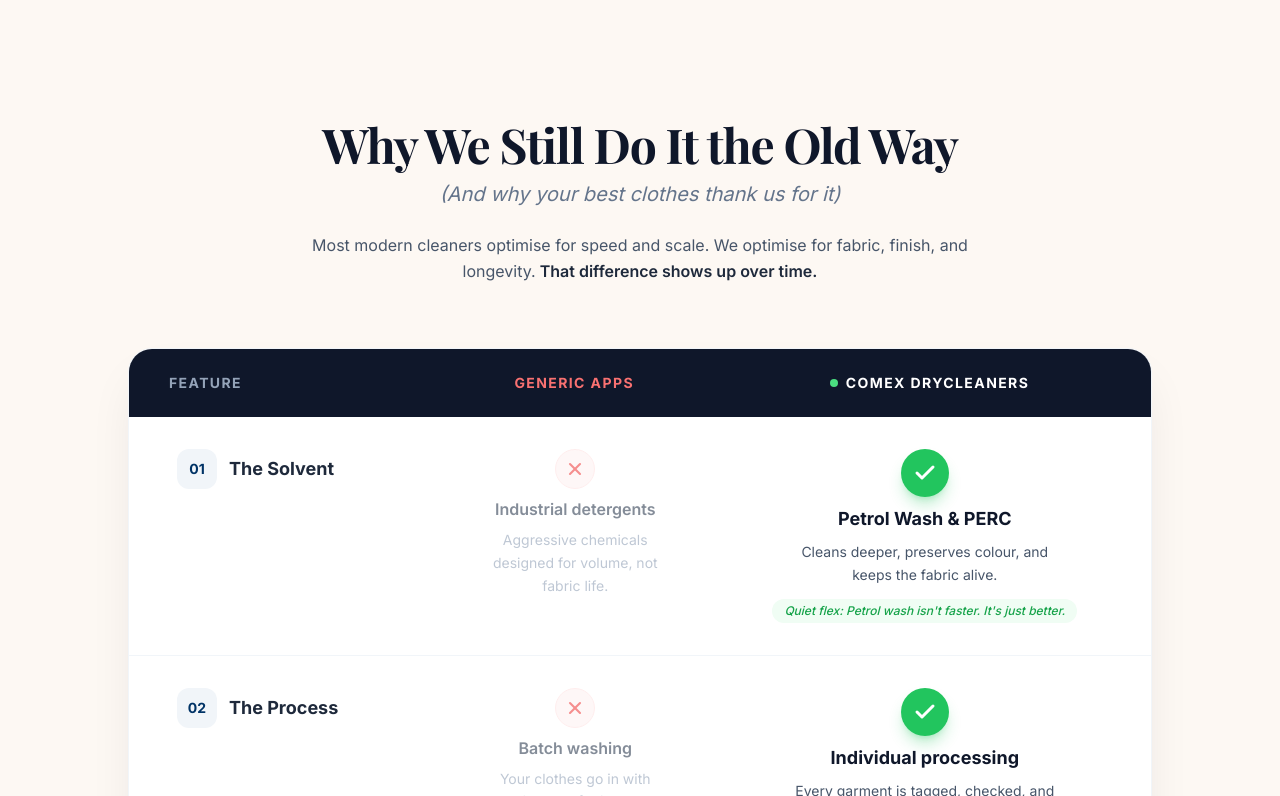
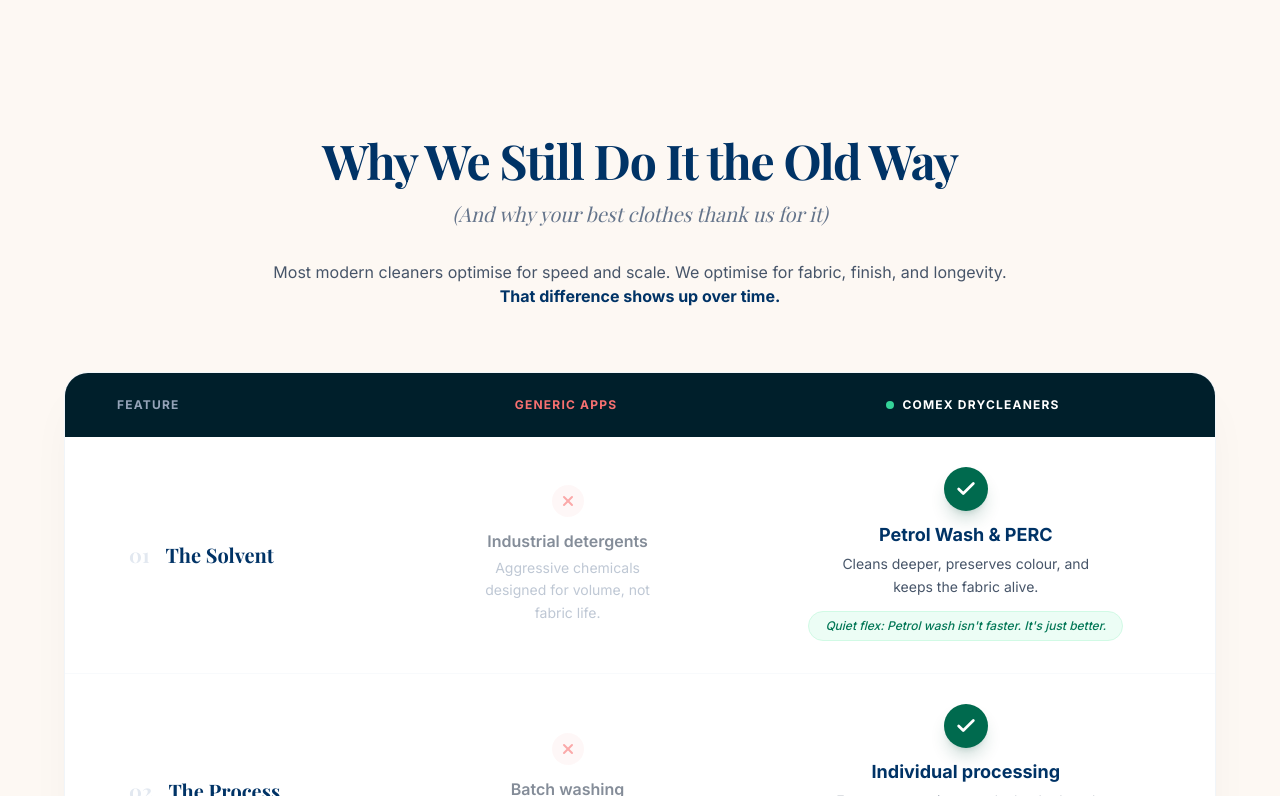
Before and after one commit to comexdryclean70/comex-dryclean-main-website, a Next.js app: page / in a window 1280 px wide. Shown: the part 2184-2980 px from the top of the page. Built offline with nearby package versions, Linux system fonts and the light colour scheme; a web font is replaced by a local one.

Commit message:
feat: redesign ComparisonSection to match Old Way aesthetic

```diff
--- a/src/components/ComparisonSection.tsx
+++ b/src/components/ComparisonSection.tsx
@@ -1,6 +1,6 @@
 "use client";
 
-import { Check, X } from "lucide-react";
+import { Check, X, Star } from "lucide-react";
 import { motion } from "framer-motion";
 
 const COMPARISON_POINTS = [
@@ -44,11 +44,8 @@ const COMPARISON_POINTS = [
 
 export default function ComparisonSection() {
     return (
-        <section className="py-12 md:py-16 px-4 bg-[#FDF8F3] relative overflow-hidden">
-            {/* Decorative Elements */}
-            <div className="absolute top-0 left-1/2 -translate-x-1/2 w-[800px] h-[800px] bg-gradient-radial from-blue-100/40 to-transparent rounded-full blur-3xl -z-10" />
-
-            <div className="max-w-5xl mx-auto">
+        <section className="py-20 px-4 bg-[#FDF8F3] relative overflow-hidden">
+            <div className="max-w-6xl mx-auto">
                 {/* Header */}
                 <motion.div
                     initial={{ opacity: 0, y: 20 }}
@@ -56,21 +53,20 @@ export default function ComparisonSection() {
                     viewport={{ once: true }}
                     className="text-center mb-16"
                 >
-
-                    <h2 className="text-3xl md:text-5xl font-bold text-slate-900 mb-3 tracking-tight">
+                    <h2 className="text-4xl md:text-5xl font-bold text-[#003366] mb-4 tracking-tight font-serif">
                         Why We Still Do It the Old Way
                     </h2>
-                    <p className="text-lg md:text-xl text-slate-500 italic mb-6">
+                    <p className="text-lg md:text-xl text-slate-500 italic mb-8 font-serif">
                         (And why your best clothes thank us for it)
                     </p>
-                    <p className="text-slate-600 max-w-2xl mx-auto leading-relaxed">
+                    <p className="text-slate-600 max-w-3xl mx-auto leading-relaxed text-sm md:text-base">
                         Most modern cleaners optimise for speed and scale. We optimise for fabric, finish, and longevity.
-                        <span className="font-semibold text-slate-800"> That difference shows up over time.</span>
+                        <span className="font-bold text-[#003366]"> That difference shows up over time.</span>
                     </p>
                 </motion.div>
 
-                {/* Mobile: Premium Stacked Cards */}
-                <div className="md:hidden space-y-4">
+                {/* Mobile: Elegant Cards */}
+                <div className="md:hidden space-y-6">
                     {COMPARISON_POINTS.map((point, idx) => (
                         <motion.div
                             key={idx}
@@ -78,64 +74,59 @@ export default function ComparisonSection() {
                             whileInView={{ opacity: 1, y: 0 }}
                             viewport={{ once: true }}
                             transition={{ delay: idx * 0.1 }}
-                            className="bg-white rounded-2xl p-5 shadow-lg shadow-slate-900/5 border border-slate-100"
+                            className="bg-white rounded-3xl p-6 shadow-xl shadow-slate-900/5 border border-slate-100 overflow-hidden relative"
                         >
+                            <div className="absolute top-0 left-0 w-1 h-full bg-[#006A4E]"></div>
+
                             {/* Feature Name */}
-                            <div className="flex items-center gap-3 mb-5">
-                                <div className="w-10 h-10 rounded-xl bg-slate-900 flex items-center justify-center">
-                                    <span className="text-white font-bold text-sm">{String(idx + 1).padStart(2, '0')}</span>
-                                </div>
-                                <h3 className="font-bold text-slate-900 text-lg">{point.feature}</h3>
+                            <div className="flex items-center gap-4 mb-6">
+                                <span className="text-slate-300 font-bold text-lg">0{idx + 1}</span>
+                                <h3 className="font-bold text-[#003366] text-xl font-serif">{point.feature}</h3>
                             </div>
 
-                            {/* Comparison Grid */}
-                            <div className="grid grid-cols-2 gap-3">
+                            {/* Comparison */}
+                            <div className="space-y-6">
                                 {/* Them */}
-                                <div className="bg-red-50/50 rounded-xl p-4 border border-red-100/50">
-                                    <div className="flex items-center gap-2 mb-2">
-                                        <div className="w-6 h-6 rounded-full bg-red-100 flex items-center justify-center">
-                                            <X className="w-3.5 h-3.5 text-red-500" strokeWidth={3} />
-                                        </div>
-                                        <span className="text-xs font-bold text-red-400 uppercase tracking-wider">Generic</span>
+                                <div className="pl-4 border-l-2 border-red-100 relative">
+                                    <div className="absolute -left-[9px] top-0 bg-white">
+                                        <X className="w-4 h-4 text-red-400" />
                                     </div>
-                                    <p className="font-semibold text-slate-700 text-sm mb-1">{point.them.text}</p>
-                                    <p className="text-xs text-slate-500 leading-relaxed">{point.them.sub}</p>
+                                    <p className="text-xs font-bold text-red-400 uppercase tracking-wider mb-1">Generic Apps</p>
+                                    <p className="font-semibold text-slate-700">{point.them.text}</p>
+                                    <p className="text-sm text-slate-500 mt-1">{point.them.sub}</p>
                                 </div>
 
                                 {/* Us */}
-                                <div className="bg-green-50/50 rounded-xl p-4 border border-green-200/50 ring-2 ring-green-500/20">
-                                    <div className="flex items-center gap-2 mb-2">
-                                        <div className="w-6 h-6 rounded-full bg-green-500 flex items-center justify-center shadow-lg shadow-green-500/30">
-                                            <Check className="w-3.5 h-3.5 text-white" strokeWidth={3} />
-                                        </div>
-                                        <span className="text-xs font-bold text-green-600 uppercase tracking-wider">Comex</span>
+                                <div className="pl-4 border-l-2 border-emerald-500 relative bg-emerald-50/30 -mx-6 py-4 px-6">
+                                    <div className="absolute left-[15px] top-4 bg-[#006A4E] rounded-full p-0.5">
+                                        <Check className="w-3 h-3 text-white" />
                                     </div>
-                                    <p className="font-bold text-slate-900 text-sm mb-1">{point.us.text}</p>
-                                    <p className="text-xs text-slate-600 leading-relaxed">{point.us.sub}</p>
+                                    <p className="text-xs font-bold text-[#006A4E] uppercase tracking-wider mb-1">Comex Drycleaners</p>
+                                    <p className="font-bold text-[#003366] text-lg">{point.us.text}</p>
+                                    <p className="text-sm text-slate-600 mt-1">{point.us.sub}</p>
+
+                                    <div className="mt-3 inline-block bg-white border border-emerald-100 rounded-full px-3 py-1 text-[11px] font-medium text-emerald-700 italic">
+                                        {point.us.footnote}
+                                    </div>
                                 </div>
-                            </div>
-
-                            {/* Footnote */}
-                            <div className="mt-4 pt-3 border-t border-dashed border-slate-200">
-                                <p className="text-xs text-slate-500 italic text-center">{point.us.footnote}</p>
                             </div>
                         </motion.div>
                     ))}
                 </div>
 
-                {/* Desktop: Premium Comparison Table */}
+                {/* Desktop: Full Width Table Card */}
                 <motion.div
                     initial={{ opacity: 0, y: 30 }}
                     whileInView={{ opacity: 1, y: 0 }}
                     viewport={{ once: true }}
-                    className="hidden md:block bg-white rounded-3xl shadow-2xl shadow-slate-900/10 overflow-hidden border border-slate-100"
+                    className="hidden md:block bg-white rounded-t-3xl rounded-b-3xl shadow-2xl shadow-slate-900/5 overflow-hidden border border-slate-100"
                 >
                     {/* Table Header */}
-                    <div className="grid grid-cols-[1fr_1.2fr_1.5fr] bg-slate-900 p-6 text-sm font-bold uppercase tracking-widest">
-                        <div className="text-slate-400 pl-4">Feature</div>
-                        <div className="text-center text-red-400">Generic Apps</div>
-                        <div className="text-center text-white flex items-center justify-center gap-2">
-                            <span className="w-2 h-2 rounded-full bg-green-400 animate-pulse" />
+                    <div className="grid grid-cols-[0.8fr_1fr_1.2fr] bg-[#001F2B] p-5 py-6">
+                        <div className="text-slate-400 font-bold text-xs uppercase tracking-widest pl-8 flex items-center">Feature</div>
+                        <div className="text-center text-red-400 font-bold text-xs uppercase tracking-widest">Generic Apps</div>
+                        <div className="text-center text-white font-bold text-xs uppercase tracking-widest flex items-center justify-center gap-2">
+                            <div className="w-2 h-2 bg-emerald-400 rounded-full animate-pulse"></div>
                             Comex Drycleaners
                         </div>
                     </div>
@@ -144,41 +135,37 @@ export default function ComparisonSection() {
                     {COMPARISON_POINTS.map((point, idx) => (
                         <div
                             key={idx}
-                            className={`grid grid-cols-[1fr_1.2fr_1.5fr] p-8 border-b border-slate-100 hover:bg-slate-50/50 transition-all items-start group ${idx === COMPARISON_POINTS.length - 1 ? 'border-b-0' : ''}`}
+                            className={`grid grid-cols-[0.8fr_1fr_1.2fr] p-8 border-b border-slate-50 items-center hover:bg-slate-50/50 transition-colors ${idx === COMPARISON_POINTS.length - 1 ? 'border-b-0' : ''}`}
                         >
                             {/* Feature */}
-                            <div className="pl-4">
-                                <div className="flex items-center gap-3">
-                                    <div className="w-10 h-10 rounded-xl bg-slate-100 flex items-center justify-center group-hover:bg-slate-900 group-hover:text-white transition-all">
-                                        <span className="font-bold text-sm">{String(idx + 1).padStart(2, '0')}</span>
-                                    </div>
-                                    <span className="font-bold text-slate-800 text-lg group-hover:text-slate-900 transition-colors">
-                                        {point.feature}
-                                    </span>
-                                </div>
+                            <div className="pl-8 flex items-center gap-4">
+                                <span className="text-slate-200 font-bold text-xl font-serif">0{idx + 1}</span>
+                                <span className="font-bold text-[#003366] text-xl font-serif">
+                                    {point.feature}
+                                </span>
                             </div>
 
                             {/* Them */}
-                            <div className="text-center opacity-60 group-hover:opacity-100 transition-opacity px-4">
-                                <div className="flex flex-col items-center gap-2">
-                                    <div className="w-10 h-10 rounded-full bg-red-50 flex items-center justify-center text-red-500 border border-red-100">
-                                        <X className="w-5 h-5" strokeWidth={2.5} />
+                            <div className="text-center px-8 opacity-60 hover:opacity-100 transition-opacity">
+                                <div className="inline-flex flex-col items-center">
+                                    <div className="w-8 h-8 rounded-full bg-red-50 flex items-center justify-center text-red-400 mb-3">
+                                        <X className="w-4 h-4" strokeWidth={3} />
                                     </div>
-                                    <div className="font-semibold text-slate-700">{point.them.text}</div>
+                                    <div className="font-semibold text-slate-700 mb-1">{point.them.text}</div>
                                     <div className="text-sm text-slate-400 leading-relaxed max-w-[200px]">{point.them.sub}</div>
                                 </div>
                             </div>
 
                             {/* Us */}
-                            <div className="text-center relative px-6">
-                                <div className="absolute inset-0 bg-gradient-to-r from-transparent via-green-50/50 to-transparent opacity-0 group-hover:opacity-100 transition-opacity -mx-4" />
-                                <div className="relative z-10 flex flex-col items-center gap-2">
-                                    <div className="w-12 h-12 rounded-full bg-green-500 flex items-center justify-center text-white shadow-lg shadow-green-500/30 group-hover:scale-110 transition-transform">
-                                        <Check className="w-6 h-6" strokeWidth={3} />
+                            <div className="text-center px-8 relative">
+                                <div className="inline-flex flex-col items-center">
+                                    <div className="w-10 h-10 rounded-full bg-[#006A4E] flex items-center justify-center text-white shadow-lg shadow-emerald-900/20 mb-3 scale-110">
+                                        <Check className="w-5 h-5" strokeWidth={3} />
                                     </div>
-                                    <div className="font-bold text-slate-900 text-lg">{point.us.text}</div>
-                                    <div className="text-sm text-slate-600 leading-relaxed max-w-[280px]">{point.us.sub}</div>
-                                    <div className="text-xs text-green-600 font-medium italic mt-1 bg-green-50 px-3 py-1 rounded-full">
+                                    <div className="font-bold text-[#003366] text-lg mb-1">{point.us.text}</div>
+                                    <div className="text-sm text-slate-600 leading-relaxed max-w-[280px] mb-3">{point.us.sub}</div>
+
+                                    <div className="bg-emerald-50 text-emerald-700 text-xs font-medium italic px-4 py-1.5 rounded-full border border-emerald-100">
                                         {point.us.footnote}
                                     </div>
                                 </div>
```
